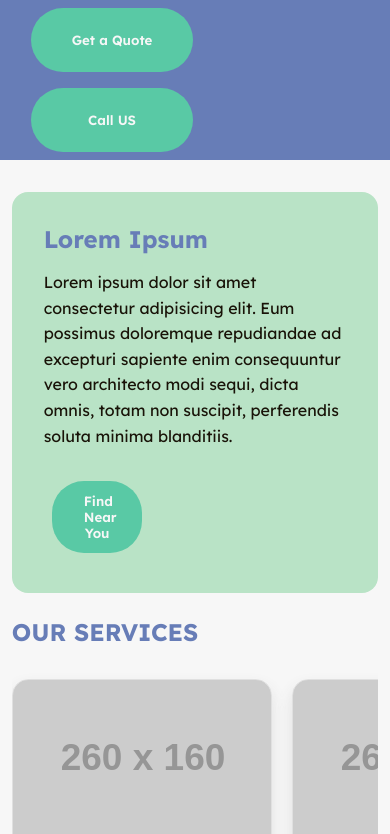
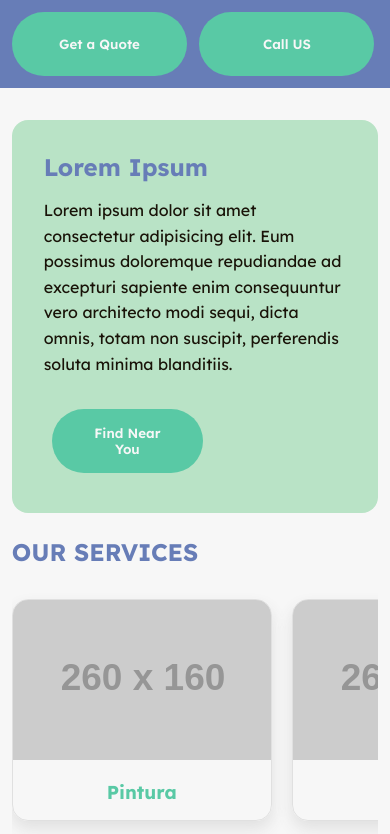
Before and after one commit to Pegoku/AWEB, a plain HTML site: page Project/index.html in a window 390 px wide. Shown: the part 98-932 px from the top of the page. Drawn offline with nearby package versions, Linux system fonts and the light colour scheme; placeholder pictures from the web are drawn by us.

Commit message:
Working header transition (mobile)

```diff
--- a/Project/css/index.css
+++ b/Project/css/index.css
@@ -41,7 +41,7 @@ nav{
 #navButton {
   position:fixed;
   left: 0;
-  top: 0;
+  top: 4px;
   background-color: transparent;
   border: none;
   padding: 0.5rem;
@@ -60,6 +60,8 @@ nav{
   background-color: var(--color-secondary);
   top: 0;
   z-index: 10;
+  padding:0.5rem;
+  overflow: hidden;
 }
 
 header .mainHeader img {
@@ -96,13 +98,13 @@ a:hover, a:hover *{
 }
 
 .navButton {
-  width: 47%;
+  width: calc(50% - 0.75rem);
   min-height: 4rem;
-  margin: 0.5rem;
+  margin: 0.25rem;
 }
 
 .actionButton {
-  width: 30%;
+  width: 50%;
   min-height: 4rem;
   margin: 0.5rem;
 }
@@ -218,15 +220,15 @@ main {
 }
 
 footer {
-  padding: 1rem 3%;
+  padding: 1rem 2%;
   background-color: var(--color-secondary);
   /* border:2px solid black; */
 }
 
 footer .column {
   display: inline-block;
-  width: 45%;
-  margin: 0 1%;
+  width: 48%;
+  /* margin: 0 1%; */
 }
 
 footer .column div{
--- a/Project/scripts/index.js
+++ b/Project/scripts/index.js
@@ -1,5 +1,7 @@
 $(window).on('scroll',function(){
-  var headerXPosition = Math.min(Math.round($(window).scrollTop()/15), 3);
+  var scroll = $(window).scrollTop();
+  var progress = Math.min(scroll / 90, 1);
+  var headerXPosition = Math.round((1 - (1 - progress) * (1 - progress)) * 90); // 90(1-(1-x)**2)
   console.log(headerXPosition);
-  $('.actionDiv').css('transform','translateX('+(headerXPosition)+'rem)');
+  $('.actionDiv').css({'transform':'translateX('+(headerXPosition)+'px)', 'width':'calc(100% - '+(headerXPosition)+'px)'});
 });
```
